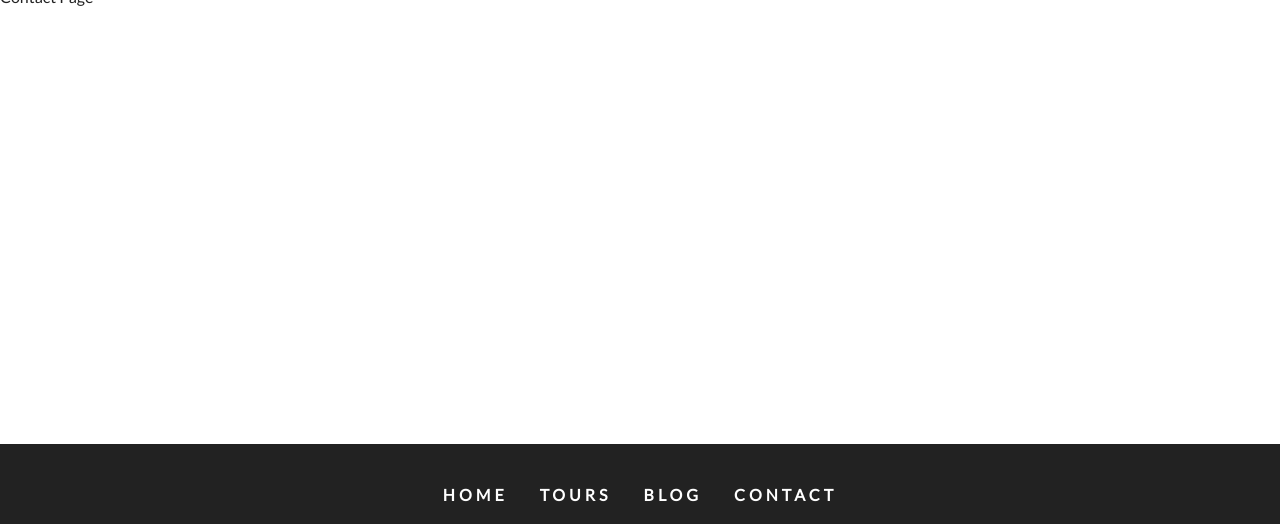
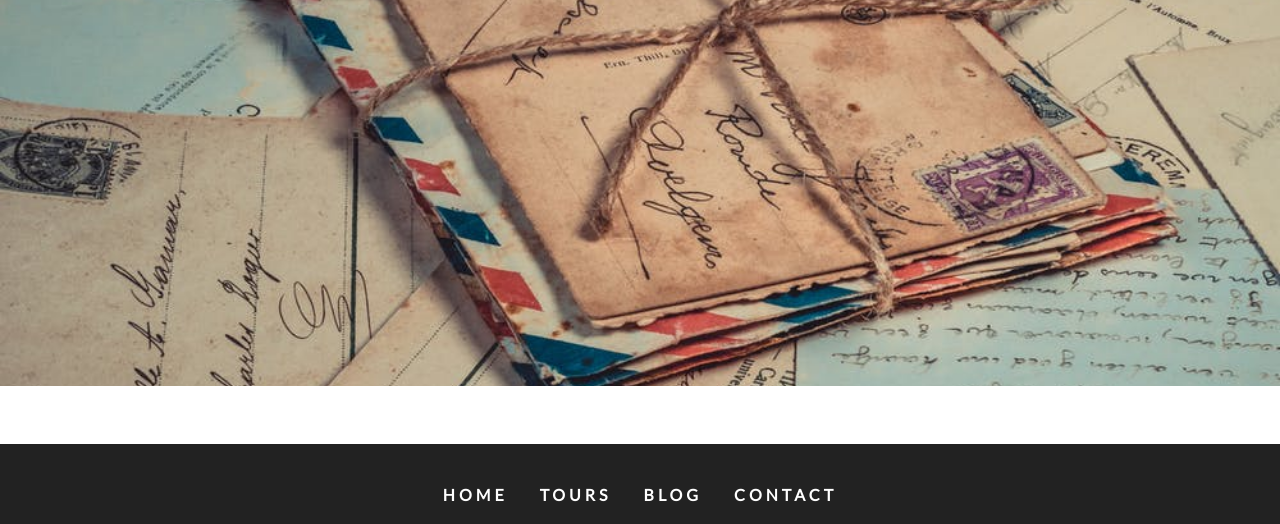
Before and after one commit to subhashb/backroads, a Gatsby site: page /contact in a window 1280 px wide. Shown: the part 161-685 px from the top of the page. Built offline with nearby package versions, Linux system fonts and the light colour scheme; Gatsby itself is replaced by a stand-in of ours.

Commit message:
Styled Hero for all pages

```diff
--- a/src/pages/contact.js
+++ b/src/pages/contact.js
@@ -1,8 +1,26 @@
 import React from "react"
 import Layout from "../components/Layout"
+import StyledHero from "../components/StyledHero"
+import { graphql } from "gatsby"
 
-const contact = () => {
-  return <Layout>Contact Page</Layout>
+const contact = ({ data }) => {
+  return (
+    <Layout>
+      <StyledHero img={data.connectBcg.childImageSharp.fluid}></StyledHero>
+    </Layout>
+  )
 }
 
+export const query = graphql`
+  query {
+    connectBcg: file(relativePath: { eq: "connectBcg.jpeg" }) {
+      childImageSharp {
+        fluid(quality: 90, maxWidth: 4160) {
+          ...GatsbyImageSharpFluid_withWebp
+        }
+      }
+    }
+  }
+`
+
 export default contact
```
Also changed, not shown: src/pages/blog.js (+16 -2 lines), src/pages/tours.js (+21 -4 lines).
